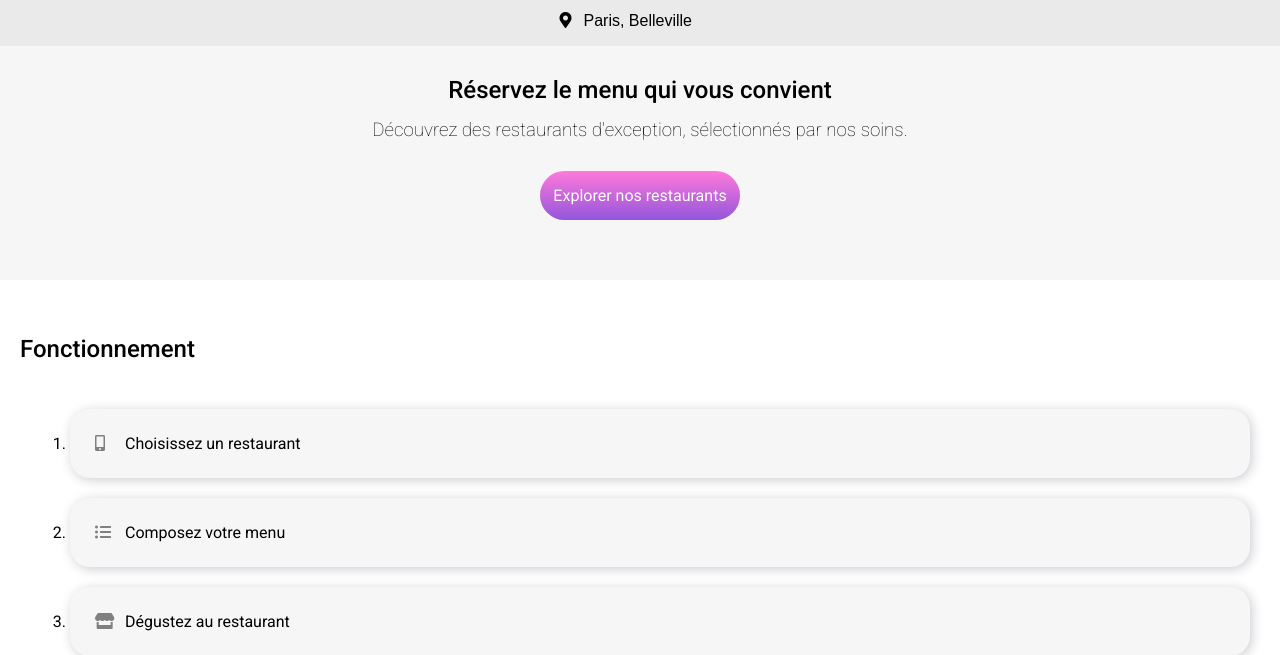
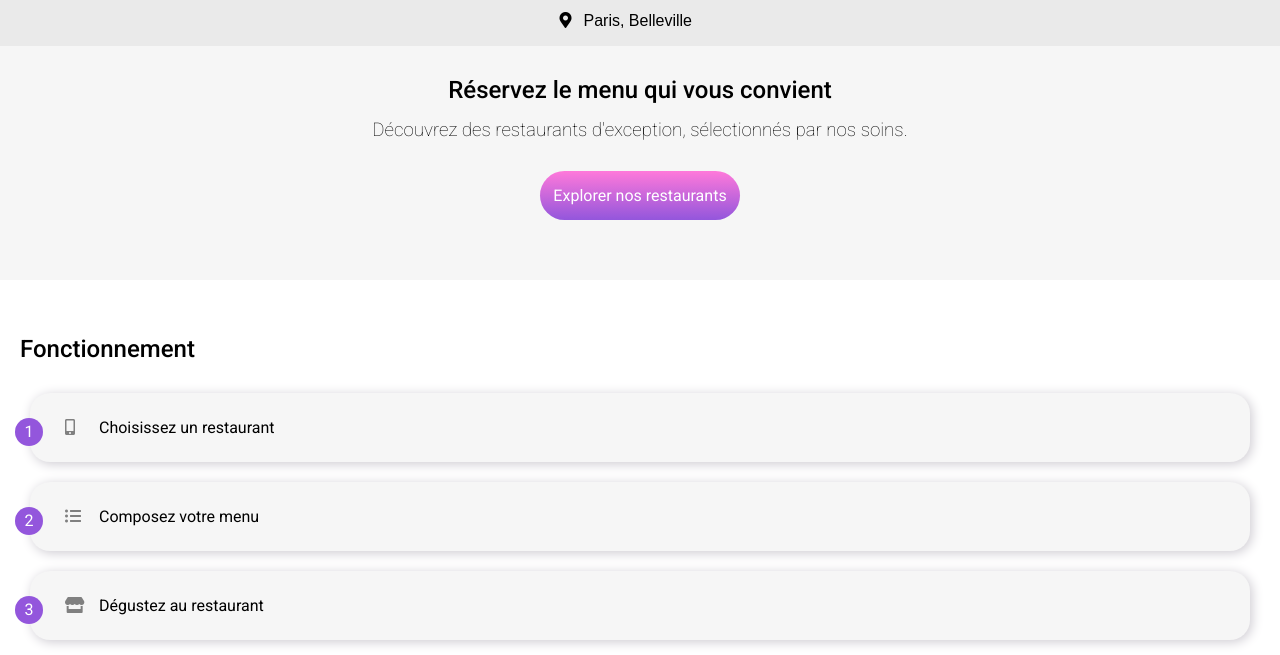
Before and after one commit to BYPandev/FlorenceBlandino_3_27062021, a website: page index.html in a window 1280 px wide. Shown: the part 145-800 px from the top of the page. Drawn offline with Linux system fonts and the light colour scheme.

Commit message:
add functionning css

```diff
--- a/index.html
+++ b/index.html
@@ -38,11 +38,23 @@
         <!--Functionning-->
         <aside class="functioning">
             <h2 class="functioning__title">Fonctionnement</h2>
-            <ol class="functioning__steps">
-                <li class="functioning__step"><i class="fas fa-mobile-alt"></i>Choisissez un restaurant</li>
-                <li class="functioning__step"><i class="fas fa-list-ul"></i>Composez votre menu</li>
-                <li class="functioning__step"><i class="fas fa-store"></i>Dégustez au restaurant</li>
-            </ol>
+            <div class="functioning__steps">
+                <div class="functioning__step">
+                    <span class="functioning__circle">1</span>
+                    <i class="fas fa-mobile-alt"></i>
+                    <span class="functioning__text">Choisissez un restaurant</span>
+                </div>
+                <div class="functioning__step">
+                    <span class="functioning__circle">2</span>
+                    <span class="functioning__icon"><i class="fas fa-list-ul"></i></span>
+                    <span class=functioning__text>Composez votre menu</span>
+                </div>
+                <div class="functioning__step">
+                    <span class="functioning__circle">3</span>
+                    <i class="fas fa-store"></i>
+                    <span class="functioning__text">Dégustez au restaurant</span>
+                </div>
+            </div>
         </aside>
 
         <!--Restaurants list-->
--- a/sass/pages/_home.scss
+++ b/sass/pages/_home.scss
@@ -32,13 +32,13 @@
         margin: 10px;
         background-color: $color-background;
         border-radius: 20px;
-        padding: 25px;
+        padding: 25px 35px;
         @include box-shadow;
 
-        &:hover{
+        &:hover {
             background-color: #f2eafb;
 
-            i{
+            i {
                 color:$color-primary;
             }
         }
@@ -48,6 +48,18 @@
             width: 30px;
             color: grey;
         }
+    }
+
+    &__circle {
+        position: absolute;
+        left: 15px;
+        height: 20px;
+        width: 20px;
+        background-color: $color-primary;
+        color: $color-white;
+        border-radius: 100%;
+        padding: 4px 4px;
+        text-align: center;
     }
 
 }
```
Also changed, not shown: sass/main.css, 1 other file.
